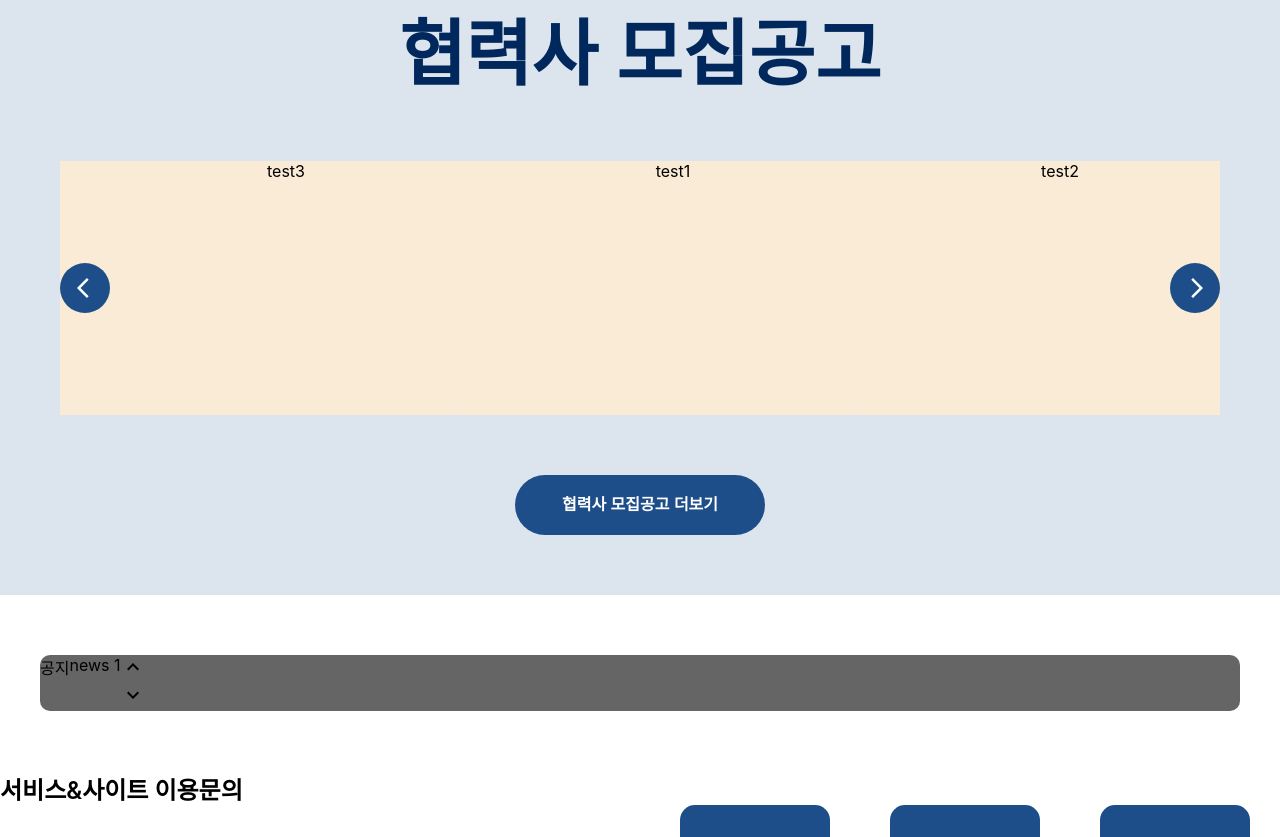
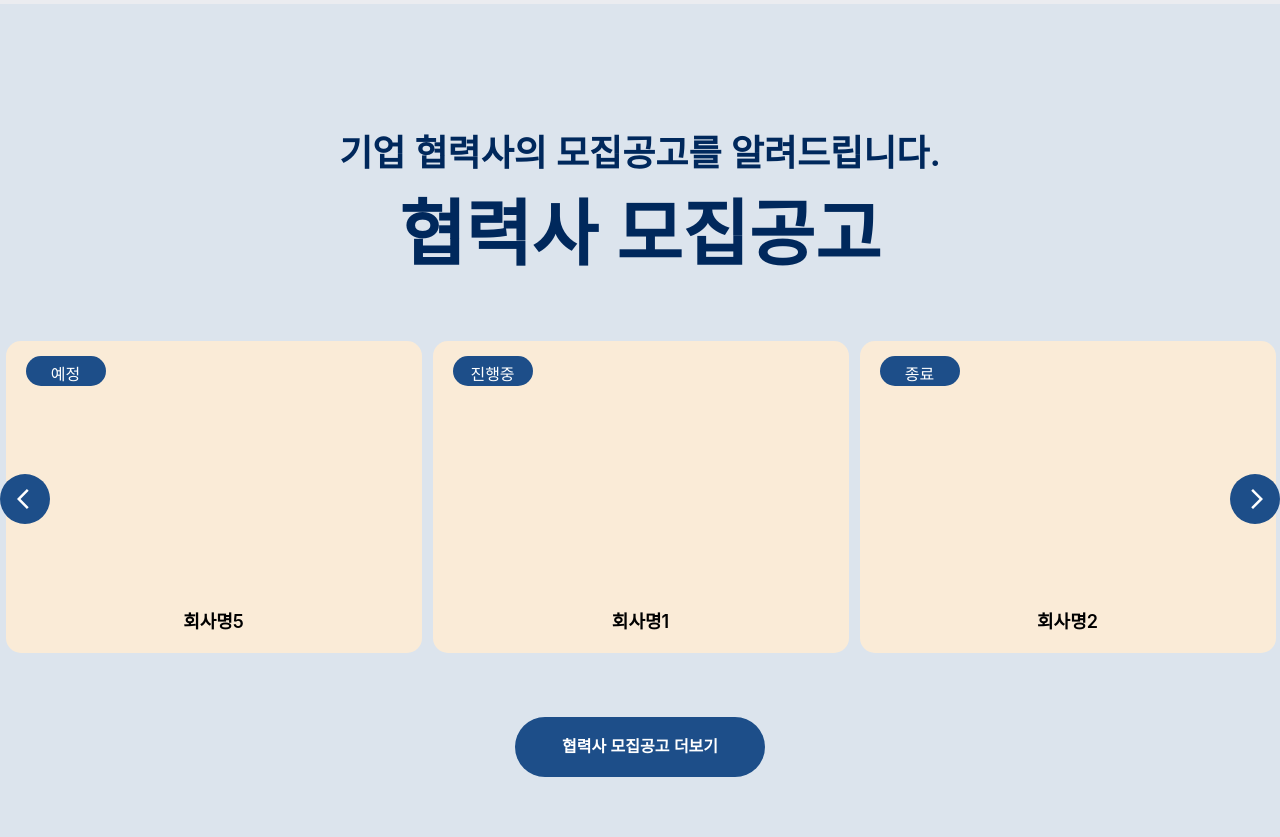
Before and after one commit to hongzina/cblab, a React (Create React App) app: page / in a window 1280 px wide. Shown: the part 1900-2737 px from the top of the page. Built offline with nearby package versions, Linux system fonts and the light colour scheme.

Commit message:
comp_mid_6

```diff
--- a/src/App.css
+++ b/src/App.css
@@ -14,6 +14,17 @@
   display: flex;
   flex-direction: row;
 }
+
+.column-width-wrapper{
+  width: 100%;
+  max-width: 1400px;
+  display: flex;
+  flex-direction: column;
+  margin-left: auto;
+  margin-right: auto;
+}
+
+
 
 .width-wrapper-right {
   margin: auto 0 auto auto;
@@ -38,6 +49,7 @@ button{
   line-height: 58px;
   margin-left: auto;
   margin-right: auto;
+  cursor: pointer;
 }
 
 .btn-a{ background: #1d4e89;}
@@ -47,6 +59,7 @@ button{
 .btn-b button{ color: #1d4e89;}
 
 
+a{text-decoration: none; color: #ffffff;}
 
 
 .header{
@@ -129,6 +142,7 @@ button{
   min-width: 280px;
   max-width: 280px;
   text-align: center;
+  cursor: pointer;
 }
 
 .menu-item-wrapper-active {
@@ -154,7 +168,7 @@ button{
 }
 
 .menu-active {
-
+  cursor: pointer;
 }
 
 .menu-inactive { display: none;}
@@ -227,6 +241,7 @@ button{
   padding: 15px 60px;
   font-size: 24px;
   font-weight: 600;
+  cursor: pointer;
 }
 
 
@@ -253,7 +268,7 @@ button{
 .alert-title{ font-size: 24px; font-weight: 600;}
 
 
-.data-page{ background: #ebecf0; padding: 60px;}
+.data-page{ background: #ebecf0; padding: 120px 0;}
 
 
 .data-memo{
@@ -265,6 +280,7 @@ button{
   padding: 60px;
 }
 
+
 .data-list{ margin: 0 60px;}
 
 .list-title{ font-size: 36px; font-weight: 600; color: #656565; margin-bottom: 30px;}
@@ -272,19 +288,21 @@ button{
 .common-text{font-size: 20px; font-weight: 800; color: #1d4e89;}
 
 
-.announce{ background: #dce4ed; padding: 60px;}
+.announce{ background: #dce4ed; padding: 120px 0;}
 
 .slick-carousel-wrapper {
   margin-bottom: 60px;
 }
 
 .slick-card {
-  width: 452px;
-  height: 254px;
+  position: relative;
+  width: 416px;
+  height: 312px;
   background-color: antiquewhite;
   border-radius: 15px;
   margin-left: auto;
   margin-right: auto;
+  cursor: pointer;
 }
 
 .arrow-wrapper{
@@ -297,6 +315,7 @@ button{
   width: 50px;
   height: 50px;
   background: #1d4e89;
+  cursor: pointer;
 }
 
 .next-arrow-wrapper {
@@ -321,17 +340,40 @@ button{
 }
 
 
+.company-title{
+  position: absolute;
+  bottom: 20px;
+  left: 50%;
+  transform: translateX(-50%);
+  font-size: 18px;
+  font-weight: 600;
+}
+
+.company-status{
+  position: absolute;
+  top: 15px;
+  left: 20px;
+  width: 80px;
+  height: 20px;
+  background: #1d4e89;
+  color: #ffffff;
+  border-radius: 50px;
+  padding: 5px 0;
+}
 
 
 .news {
-  margin-top: 60px;
+  padding-top: 120px;
+  background: #ebecf0;
 }
 
 .news-carousel-wrapper {
-  background-color: #656565;
-  width: 1200px;
+  background-color: #ffffff;
+  width: 1400px;
   margin: 0 auto 0 auto;
   border-radius: 10px;
+  padding: 10px 60px;
+  box-sizing: border-box;
 }
 
 .news-carousel {
@@ -339,16 +381,41 @@ button{
   flex-direction: row;
 }
 
+.news-text{
+  display: flex;
+  flex-direction: row;
+  margin-top: auto;
+  margin-bottom: auto;
+  width: 100%;
+}
+
+.noti-news{
+  margin-right: 60px;
+  font-weight: 600;
+  font-size: 14px;
+  margin-top: auto;
+  margin-bottom: auto;}
+
+.news-title{ font-weight: 800;}
+
 .news-arrows {
   display: flex;
   flex-direction: column;
+  cursor: pointer;
 }
 
 
-.question{ display: flex; flex-direction: row; justify-content: center; padding: 60px 0;}
+.question{ display: flex; flex-direction: row; justify-content: center; padding: 60px 0 120px 0; background: #ebecf0;}
+
+.question .width-wrapper{ background: #ffffff; border-radius: 15px; padding: 30px; box-sizing: border-box;}
+
 
 .q-text1{ font-size: 24px; font-weight: 600;}
 .q-text2{ font-size: 60px; font-weight: 700; padding: 20px 0;}
+
+.question-l{
+  padding: 0 30px;
+}
 
 .question-r{
   display: flex;
@@ -366,6 +433,7 @@ button{
   background: #1d4e89;
   color: #ffffff;
   margin: 0 30px;
+  cursor: pointer;
 }
 
 .inner-text{
@@ -413,9 +481,14 @@ button{
   padding: 10px 0;
 }
 
+.first-l > div{
+  cursor: pointer;
+}
+
 .first-r {
   background: #00285c;
   border-radius: 10px;
+  cursor: pointer;
 }
 
 
@@ -423,8 +496,7 @@ button{
   display: flex;
   flex-direction: row;
   justify-content: center;
-  padding-top: 30px;
-  padding-bottom: 30px;
+  padding: 60px 0;
 }
 
 .last-l{
--- a/src/components/Btns.css
+++ /dev/null
@@ -1,26 +0,0 @@
-
-.btn-con{
-    height: 60px;
-    width:250px;
-    border-radius: 50px;
-    display: flex;
-    margin-left: auto;
-    margin-right: auto;
-  }
-
-  button{
-    display: flex;
-    background: none;
-    border: none;
-    font-size: 16px;
-    font-weight: 600;
-    line-height: 58px;
-    margin-left: auto;
-    margin-right: auto;
-  }
-
-  .btn-a{ background: #1d4e89;}
-  .btn-b{ background: #ffffff;}
-
-  .btn-a button{ color: #ffffff;}
-  .btn-b button{ color: #1d4e89;}
--- a/src/components/Carousel.js
+++ b/src/components/Carousel.js
@@ -101,7 +101,12 @@ export default function Carousel({ data }) {
 function SlickCard({ data }) {
     return (
         <div className="slick-card">
-			{data.name}
+			<div className="company-title">
+				{data.name}
+			</div>
+			<div className="company-status">
+				{data.status}
+			</div>
         </div>
     );
 }
--- a/src/components/Footer.js
+++ b/src/components/Footer.js
@@ -1,16 +1,19 @@
 import { useState } from "react";
+
+
+import ExpandMoreIcon from '@mui/icons-material/ExpandMore';
 
 export default function Footer() {
 
     const dropdownMenus = [
         {
-            name: "menu 1",
+            name: "이크레더블",
         },
         {
-            name: "menu 2",
+            name: "뉴스랩",
         },
         {
-            name: "menu 3",
+            name: "Bigs",
         },
     ];
 
@@ -19,9 +22,9 @@ export default function Footer() {
             <div className="footer-first">
                 <div className="footer-first-inner-wrapper">
                     <div className="first-l">
-                        <div style={{ marginRight: "auto" }}>이용약관</div>
-                        <div style={{ marginRight: "auto", marginLeft: "auto" }}>개인정보 처리방침</div>
-                        <div style={{ marginLeft: "auto" }}>저작권 정책</div>
+                        <div style={{ marginRight: "auto" }}><a href="javascript:;">이용약관</a></div>
+                        <div style={{ marginRight: "auto", marginLeft: "auto" }}><a href="javascript:;">개인정보 처리방침</a></div>
+                        <div style={{ marginLeft: "auto" }}><a href="javascript:;">저작권 정책</a></div>
                     </div>
                     <div className="first-r">
                         <Dropdown data={dropdownMenus} />
@@ -60,11 +63,11 @@ function Dropdown({ data }) {
         <div className="footer-dropdown-wrapper" onClick={() => setIsActive(!isActive)}>
             <div className="footer-dropdown-text">
                 <div style={{ marginRight: "auto" }}>Family Site</div>
-                <div>v</div>
+                <div><ExpandMoreIcon className="down-arrow" /></div>
             </div>
             <div className={`footer-dropdown${isActive ? "-active" : ""}`}>
                 {data.map((item) => (
-                    <div>{item.name}</div>
+                    <div><a href="javascript:;" target="_blank">{item.name}</a></div>
                 ))}
             </div>
         </div>
--- a/src/pages/home.js
+++ b/src/pages/home.js
@@ -61,35 +61,35 @@ export default function Home() {
 
     const carouselData = [
         {
-            name: "test1",
+            name: "회사명1",
             image: "",
-            status: 0,
+            status: "진행중",
         },
         {
-            name: "test2",
+            name: "회사명2",
             image: "",
-            status: 1,
+            status: "종료",
         },
         {
-            name: "test3",
+            name: "회사명3",
             image: "",
-            status: 2,
+            status: "예정",
         },
         {
-            name: "test3",
+            name: "회사명4",
             image: "",
-            status: 2,
+            status: "예정",
         },
         {
-            name: "test3",
+            name: "회사명5",
             image: "",
-            status: 2,
+            status: "예정",
         },
     ];
 
     const newsData = [
         {
-            name: "news 1",
+            name: "공지사항 제목이 노출됩니다. 공지사항 제목이 노출됩니다.",
         },
         {
             name: "news 2",
@@ -150,6 +150,7 @@ export default function Home() {
 
             {/* date */}
             <div className="data-page">
+                <div className="column-width-wrapper">
                     <div className="title-con center">
                         <div className="title-sub">
                             기업의 거래활동에 필요한 모든 정보 실시간 수집
@@ -176,8 +177,10 @@ export default function Home() {
                         </div>
                     </div>
                 </div>
+            </div>
             {/* Announce */}
             <div className="announce">
+                <div className="column-width-wrapper">
                     <div className="title-con center">
                         <div className="title-sub">
                             기업 협력사의 모집공고를 알려드립니다.
@@ -196,13 +199,16 @@ export default function Home() {
                         </button>
                     </div>
                 </div>
+            </div>
 
             {/* 공지사항 */}
             <div className="news">
                 <div className="news-carousel-wrapper">
                     <div className="news-carousel">
-                        <div>공지</div>
-                        <div>{newsData[currentNews].name}</div>
+                        <div className="news-text">
+                            <div className="noti-news">공지</div>
+                            <div className="news-title">{newsData[currentNews].name}</div>
+                        </div>
                         <div className="news-arrows">
                             <div onClick={() => setCurrentNews(currentNews === 0 ? newsData.length - 1 : currentNews - 1)}>
                                 <ExpandLessIcon className="up-arrow" />
@@ -234,22 +240,28 @@ export default function Home() {
                     </div>
                     <div className="question-r width-wrapper-right">
                         <div className="q-btn btn-notice">
+                            <a href="javascript:;">
                                 <div className="inner-text center">
                                     <CampaignOutlinedIcon className="loud-icon" />
                                     <div className="q-text">공지사항</div>
                                 </div>
+                            </a>
                         </div>
                         <div className="q-btn btn-file">
+                            <a href="javascript:;">
                                 <div className="inner-text center">
                                     <ListAltIcon className="listait-icon" />
-                                <div className="q-text">자료실</div>
+                                    <div className="q-text"><a href="javascript:;">자료실</a></div>
                                 </div>
+                            </a>
                         </div>
                         <div className="q-btn btn-faq">
+                            <a href="javascript:;">
                                 <div className="inner-text center">
                                     <QuestionAnswerOutlinedIcon className="faq-icon" />
-                                <div className="q-text">FAQ</div>
+                                    <div className="q-text"><a href="javascript:;">FAQ</a></div>
                                 </div>
+                            </a>
                         </div>
                     </div>
                 </div>
@@ -265,7 +277,7 @@ export default function Home() {
 function Banner({ banner }) {
     return (
         <div className="banner">
-            <div className="main-pg">
+            <div className="main-pg width-wrapper">
                 <div className="main-l">
                     <div className="sub-title">
                         {banner.text1}
@@ -286,7 +298,7 @@ function Banner({ banner }) {
                         {banner.text6}
                     </div>
                 </div>
-                <div className="main-r">
+                <div className="main-r width-wrapper-right">
                     <div className="object-cover">
                         <img className="object" src= {banner.image} />
                     </div>
```
Lines whose indentation alone changed are shown as unchanged.
